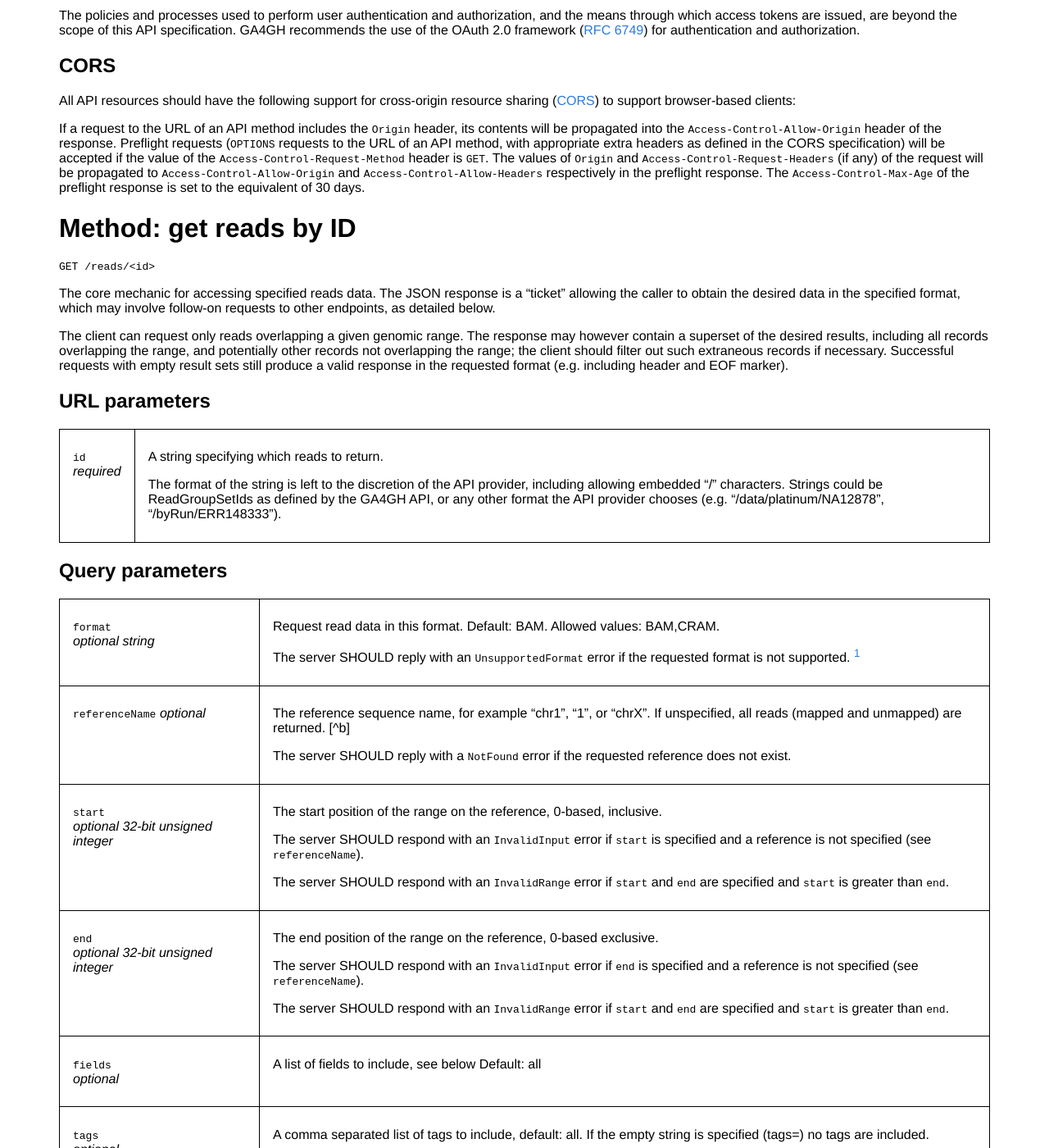
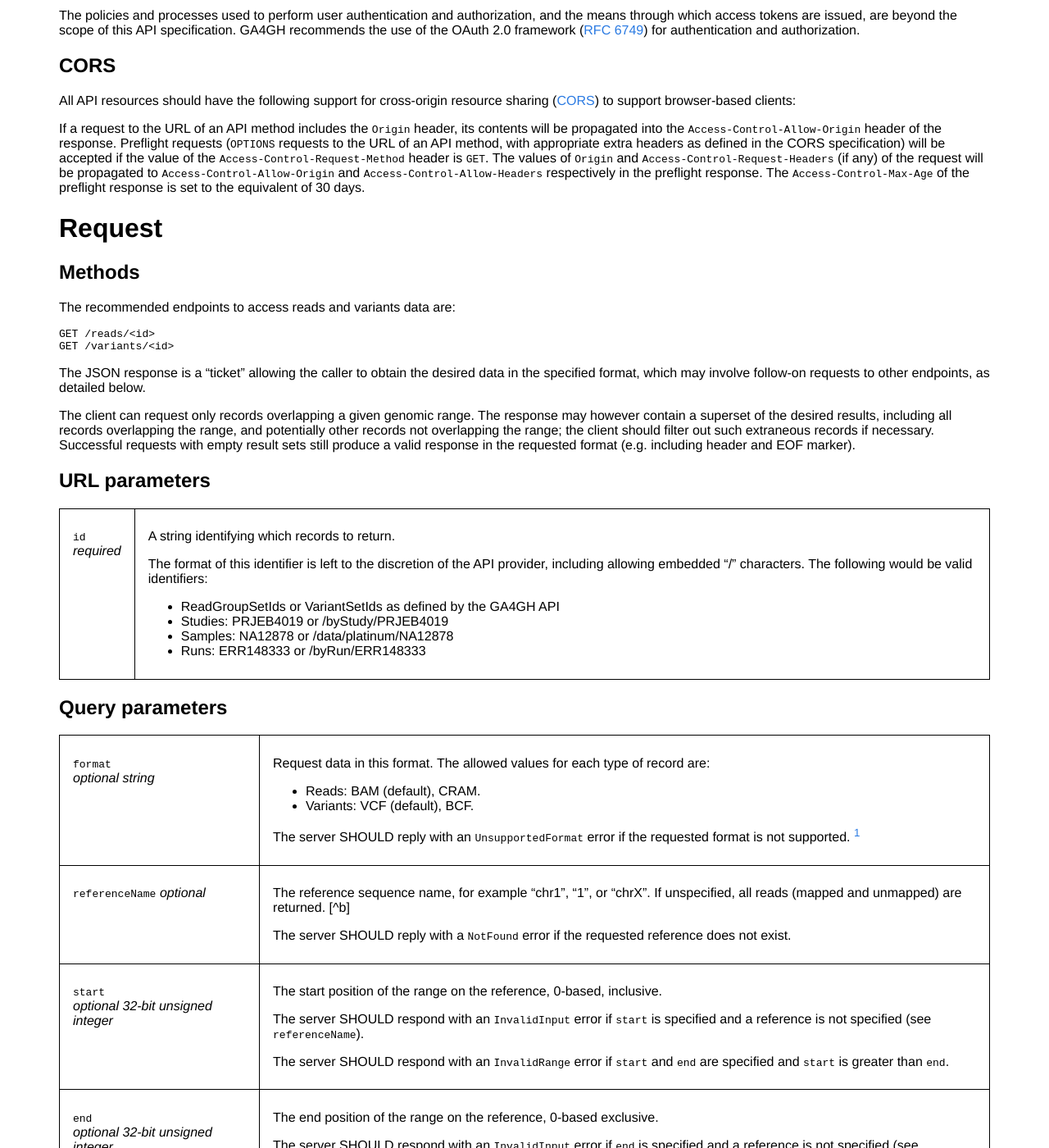
Before and after one commit to samtools/hts-specs, a Jekyll site: the page built from htsget.md, in a window 1280 px wide and 1400 px high, scrolled down 1948 px. Shown: the whole window at 82% size. Built offline with Jekyll 4.4.1, drawn with Linux system fonts in a browser that asks for light colours; some of the changed text lies outside the part shown.

Commit message:
htsget VCF support
squash of https://github.com/samtools/hts-specs/pull/233/files

```diff
--- a/htsget.md
+++ b/htsget.md
@@ -114,14 +114,18 @@ If a request to the URL of an API method includes the `Origin` header, its conte
 The values of `Origin` and `Access-Control-Request-Headers` (if any) of the request will be propagated to `Access-Control-Allow-Origin` and `Access-Control-Allow-Headers` respectively in the preflight response.
 The `Access-Control-Max-Age` of the preflight response is set to the equivalent of 30 days.
 
+# Request
 
-# Method: get reads by ID
+## Methods
+
+The recommended endpoints to access reads and variants data are:
 
     GET /reads/<id>
+    GET /variants/<id>
 
-The core mechanic for accessing specified reads data. The JSON response is a "ticket" allowing the caller to obtain the desired data in the specified format, which may involve follow-on requests to other endpoints, as detailed below.
+The JSON response is a "ticket" allowing the caller to obtain the desired data in the specified format, which may involve follow-on requests to other endpoints, as detailed below.
 
-The client can request only reads overlapping a given genomic range. The response may however contain a superset of the desired results, including all records overlapping the range, and potentially other records not overlapping the range; the client should filter out such extraneous records if necessary. Successful requests with empty result sets still produce a valid response in the requested format (e.g. including header and EOF marker).
+The client can request only records overlapping a given genomic range. The response may however contain a superset of the desired results, including all records overlapping the range, and potentially other records not overlapping the range; the client should filter out such extraneous records if necessary. Successful requests with empty result sets still produce a valid response in the requested format (e.g. including header and EOF marker).
 
 ## URL parameters
 
@@ -130,9 +134,15 @@ The client can request only reads overlapping a given genomic range. The respons
 `id`
 _required_
 </td><td>
-A string specifying which reads to return.
+A string identifying which records to return.
 
-The format of the string is left to the discretion of the API provider, including allowing embedded "/" characters. Strings could be ReadGroupSetIds as defined by the GA4GH API, or any other format the API provider chooses (e.g. "/data/platinum/NA12878", "/byRun/ERR148333").
+The format of this identifier is left to the discretion of the API provider, including allowing embedded "/" characters. The following would be valid identifiers:
+
+* ReadGroupSetIds or VariantSetIds as defined by the GA4GH API
+* Studies: PRJEB4019 or /byStudy/PRJEB4019
+* Samples: NA12878 or /data/platinum/NA12878
+* Runs: ERR148333 or /byRun/ERR148333
+
 </td></tr>
 </table>
 
@@ -143,7 +153,10 @@ The format of the string is left to the discretion of the API provider, includin
 `format`
 _optional string_
 </td><td>
-Request read data in this format. Default: BAM. Allowed values: BAM,CRAM.
+Request data in this format. The allowed values for each type of record are:
+
+* Reads: BAM (default), CRAM.
+* Variants: VCF (default), BCF.
 
 The server SHOULD reply with an `UnsupportedFormat` error if the requested format is not supported.
 [^a]
@@ -238,7 +253,11 @@ Container for response object.
 `format`
 _string_
 </td><td>
-Read data format. Default: BAM. Allowed values: BAM,CRAM.
+Response data in this format. The allowed values for each type of record are:
+
+* Reads: BAM (default), CRAM.
+* Variants: VCF (default), BCF.
+
 </td></tr>
 <tr markdown="block"><td>
 `urls`
```
Also changed, not shown: other parts of htsget.md (+2 -0 lines).
